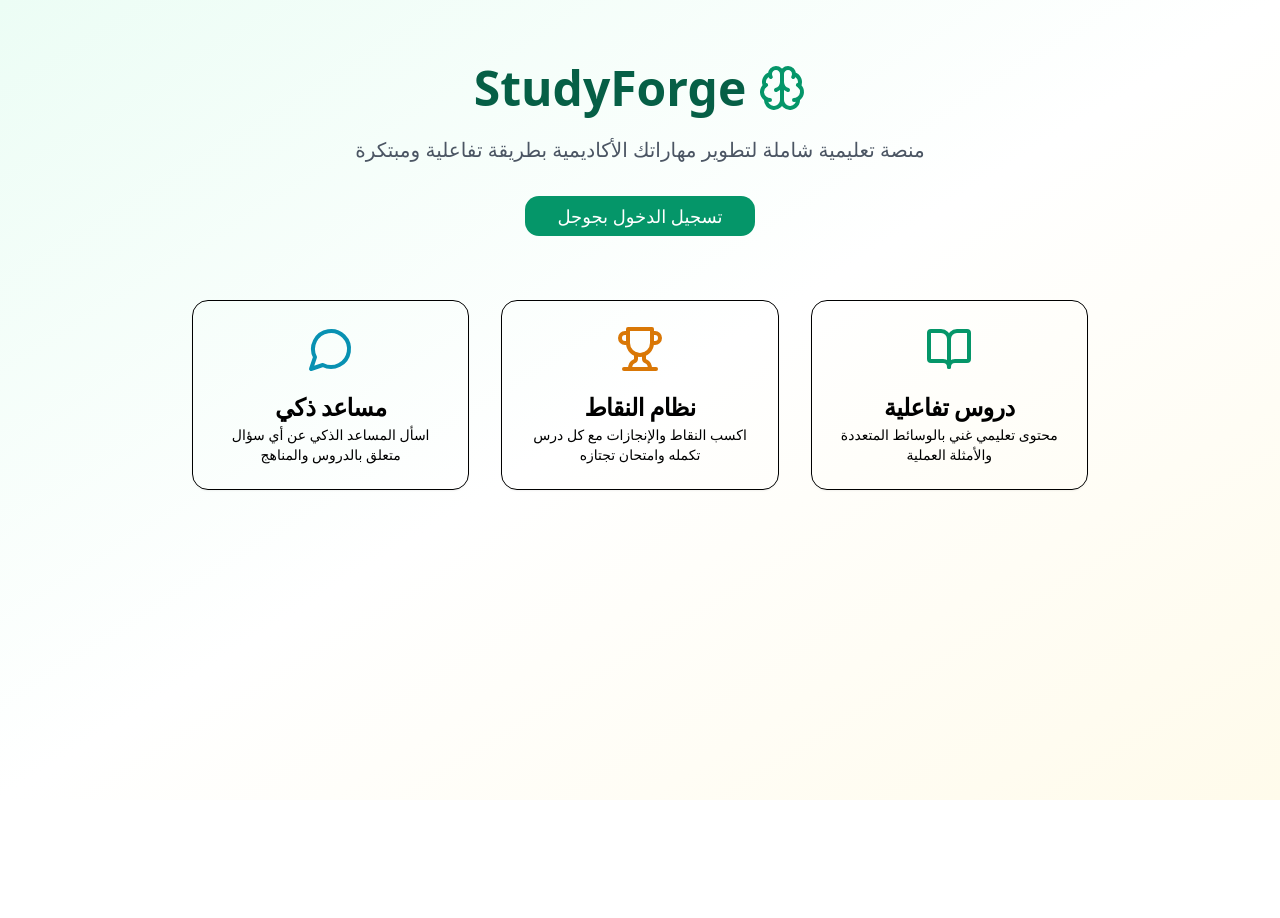
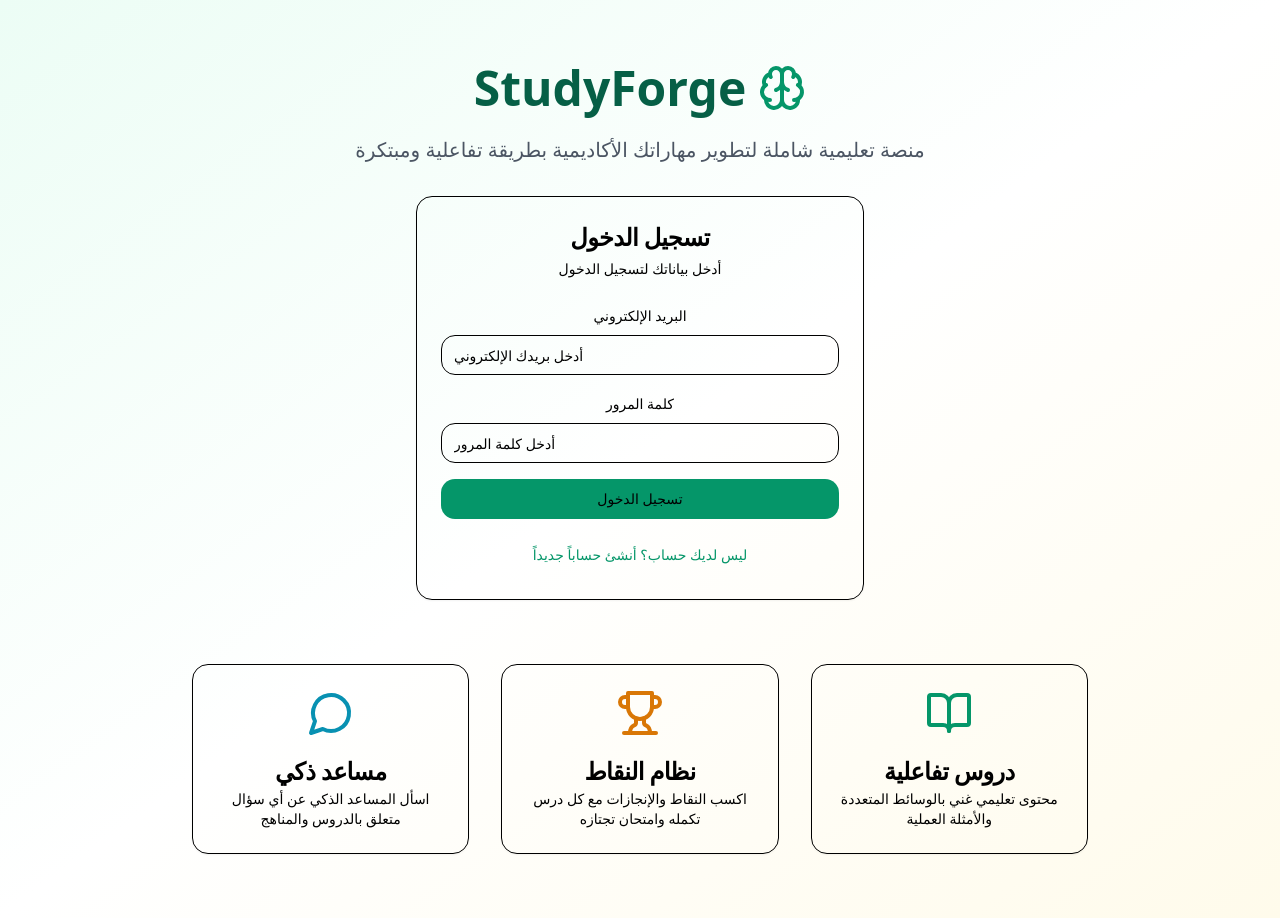
Before and after one commit to m0hvmedali/study, a Next.js app: page / in a window 1280 px wide. Before the commit the page ends 800 px from the top, so only its background shows below. Built offline with nearby package versions, Linux system fonts and the light colour scheme.

Commit message:
feat: replace Google OAuth with username/password login
Remove OAuth and add simple email/password login system.

Co-authored-by: null <191991511+m0hvmedali@users.noreply.github.com>

```diff
--- a/components/auth/auth-button.tsx
+++ b/components/auth/auth-button.tsx
@@ -11,20 +11,17 @@ import {
 } from "@/components/ui/dropdown-menu"
 import { LogOut, Settings, User } from "lucide-react"
 import { useAuth } from "@/hooks/use-auth"
+import { LoginForm } from "./login-form"
 
 export function AuthButton() {
-  const { user, signInWithGoogle, signOut, loading } = useAuth()
+  const { user, signOut, loading } = useAuth()
 
   if (loading) {
     return <div className="h-10 w-32 bg-gray-200 animate-pulse rounded-md" />
   }
 
   if (!user) {
-    return (
-      <Button onClick={signInWithGoogle} className="bg-emerald-600 hover:bg-emerald-700 text-white px-8 py-3 text-lg">
-        تسجيل الدخول بجوجل
-      </Button>
-    )
+    return <LoginForm />
   }
 
   return (
@@ -33,15 +30,12 @@ export function AuthButton() {
         <Button variant="ghost" className="relative h-12 w-auto px-3 rounded-full">
           <div className="flex items-center gap-3">
             <Avatar className="h-10 w-10">
-              <AvatarImage
-                src={user.user_metadata?.avatar_url || "/placeholder.svg"}
-                alt={user.user_metadata?.full_name}
-              />
-              <AvatarFallback>{user.user_metadata?.full_name?.charAt(0) || "U"}</AvatarFallback>
+              <AvatarImage src="/placeholder.svg" alt={user.email} />
+              <AvatarFallback>{user.email?.charAt(0).toUpperCase() || "U"}</AvatarFallback>
             </Avatar>
             <div className="hidden md:flex flex-col items-start">
-              <span className="font-medium text-sm">{user.user_metadata?.full_name}</span>
-              <span className="text-xs text-muted-foreground">{user.email}</span>
+              <span className="font-medium text-sm">{user.email}</span>
+              <span className="text-xs text-muted-foreground">مستخدم</span>
             </div>
           </div>
         </Button>
@@ -49,15 +43,12 @@ export function AuthButton() {
       <DropdownMenuContent className="w-64" align="end" forceMount>
         <div className="flex items-center justify-start gap-3 p-3">
           <Avatar className="h-12 w-12">
-            <AvatarImage
-              src={user.user_metadata?.avatar_url || "/placeholder.svg"}
-              alt={user.user_metadata?.full_name}
-            />
-            <AvatarFallback>{user.user_metadata?.full_name?.charAt(0) || "U"}</AvatarFallback>
+            <AvatarImage src="/placeholder.svg" alt={user.email} />
+            <AvatarFallback>{user.email?.charAt(0).toUpperCase() || "U"}</AvatarFallback>
           </Avatar>
           <div className="flex flex-col space-y-1 leading-none">
-            <p className="font-medium">{user.user_metadata?.full_name}</p>
-            <p className="w-[180px] truncate text-sm text-muted-foreground">{user.email}</p>
+            <p className="font-medium">{user.email}</p>
+            <p className="w-[180px] truncate text-sm text-muted-foreground">مستخدم</p>
           </div>
         </div>
         <DropdownMenuSeparator />
--- /dev/null
+++ b/components/auth/login-form.tsx
@@ -0,0 +1,80 @@
+"use client"
+
+import type React from "react"
+
+import { useState } from "react"
+import { Button } from "@/components/ui/button"
+import { Input } from "@/components/ui/input"
+import { Label } from "@/components/ui/label"
+import { Card, CardContent, CardDescription, CardHeader, CardTitle } from "@/components/ui/card"
+import { useAuth } from "@/hooks/use-auth"
+
+export function LoginForm() {
+  const [email, setEmail] = useState("")
+  const [password, setPassword] = useState("")
+  const [isSignUp, setIsSignUp] = useState(false)
+  const [loading, setLoading] = useState(false)
+  const { signIn, signUp } = useAuth()
+
+  const handleSubmit = async (e: React.FormEvent) => {
+    e.preventDefault()
+    setLoading(true)
+
+    try {
+      if (isSignUp) {
+        await signUp(email, password)
+      } else {
+        await signIn(email, password)
+      }
+    } catch (error) {
+      console.error("Authentication error:", error)
+    } finally {
+      setLoading(false)
+    }
+  }
+
+  return (
+    <Card className="w-full max-w-md mx-auto">
+      <CardHeader className="text-center">
+        <CardTitle className="text-2xl font-bold">{isSignUp ? "إنشاء حساب جديد" : "تسجيل الدخول"}</CardTitle>
+        <CardDescription>{isSignUp ? "أدخل بياناتك لإنشاء حساب جديد" : "أدخل بياناتك لتسجيل الدخول"}</CardDescription>
+      </CardHeader>
+      <CardContent>
+        <form onSubmit={handleSubmit} className="space-y-4">
+          <div className="space-y-2">
+            <Label htmlFor="email">البريد الإلكتروني</Label>
+            <Input
+              id="email"
+              type="email"
+              placeholder="أدخل بريدك الإلكتروني"
+              value={email}
+              onChange={(e) => setEmail(e.target.value)}
+              required
+              dir="ltr"
+            />
+          </div>
+          <div className="space-y-2">
+            <Label htmlFor="password">كلمة المرور</Label>
+            <Input
+              id="password"
+              type="password"
+              placeholder="أدخل كلمة المرور"
+              value={password}
+              onChange={(e) => setPassword(e.target.value)}
+              required
+              dir="ltr"
+            />
+          </div>
+          <Button type="submit" className="w-full bg-emerald-600 hover:bg-emerald-700" disabled={loading}>
+            {loading ? "جاري التحميل..." : isSignUp ? "إنشاء حساب" : "تسجيل الدخول"}
+          </Button>
+        </form>
+        <div className="mt-4 text-center">
+          <Button variant="link" onClick={() => setIsSignUp(!isSignUp)} className="text-emerald-600">
+            {isSignUp ? "لديك حساب بالفعل؟ سجل دخولك" : "ليس لديك حساب؟ أنشئ حساباً جديداً"}
+          </Button>
+        </div>
+      </CardContent>
+    </Card>
+  )
+}
--- a/hooks/use-auth.tsx
+++ b/hooks/use-auth.tsx
@@ -7,7 +7,8 @@ import type { User } from "@supabase/supabase-js"
 interface AuthContextType {
   user: User | null
   loading: boolean
-  signInWithGoogle: () => Promise<void>
+  signIn: (email: string, password: string) => Promise<void>
+  signUp: (email: string, password: string) => Promise<void>
   signOut: () => Promise<void>
 }
 
@@ -48,16 +49,25 @@ export function AuthProvider({ children }: { children: ReactNode }) {
     return () => subscription.unsubscribe()
   }, [supabase.auth])
 
-  const signInWithGoogle = async () => {
-    const { error } = await supabase.auth.signInWithOAuth({
-      provider: "google",
-      options: {
-        redirectTo: `${window.location.origin}/auth/callback`,
-      },
+  const signIn = async (email: string, password: string) => {
+    const { error } = await supabase.auth.signInWithPassword({
+      email,
+      password,
     })
 
     if (error) {
-      console.error("Error signing in with Google:", error)
+      throw error
+    }
+  }
+
+  const signUp = async (email: string, password: string) => {
+    const { error } = await supabase.auth.signUp({
+      email,
+      password,
+    })
+
+    if (error) {
+      throw error
     }
   }
 
@@ -68,7 +78,8 @@ export function AuthProvider({ children }: { children: ReactNode }) {
   const value = {
     user,
     loading,
-    signInWithGoogle,
+    signIn,
+    signUp,
     signOut,
   }
 
```
